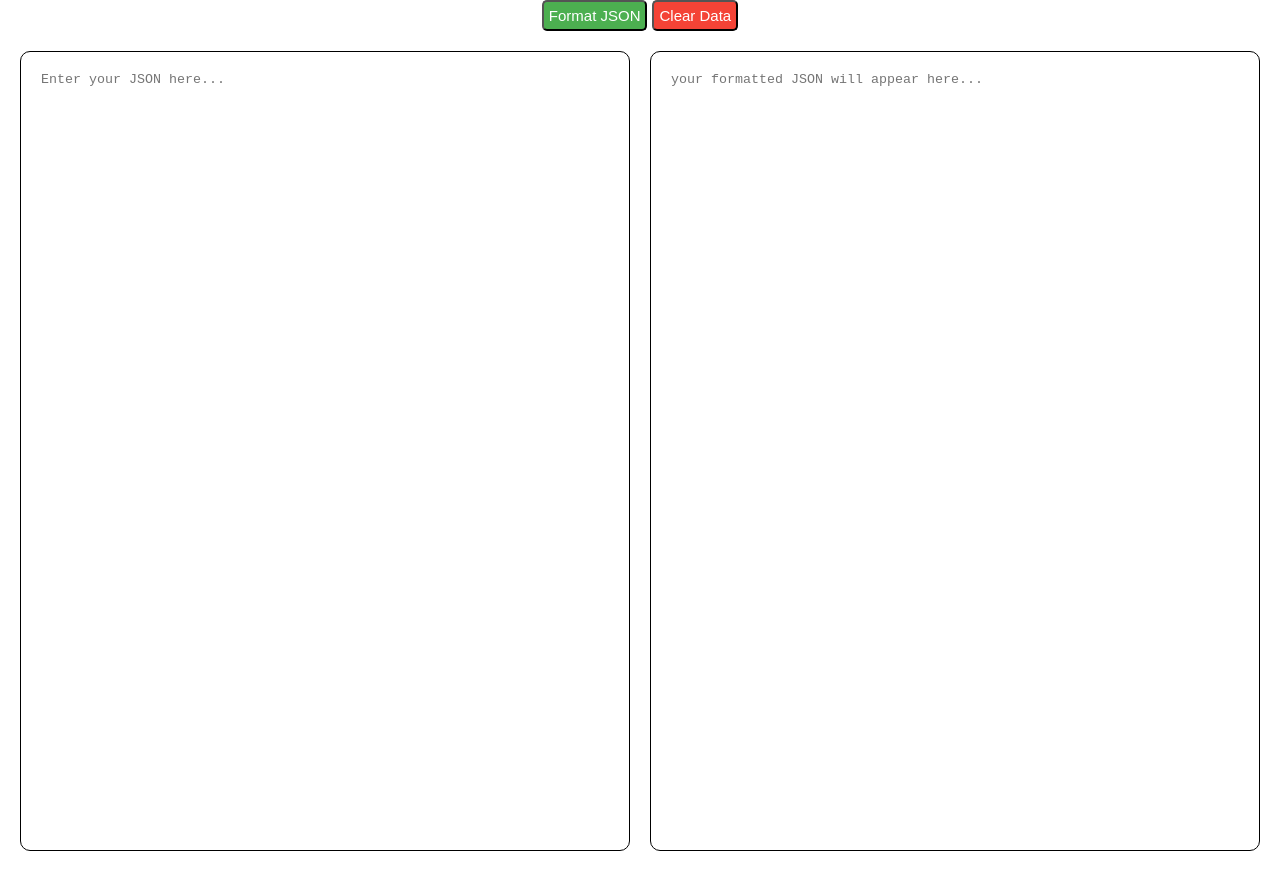
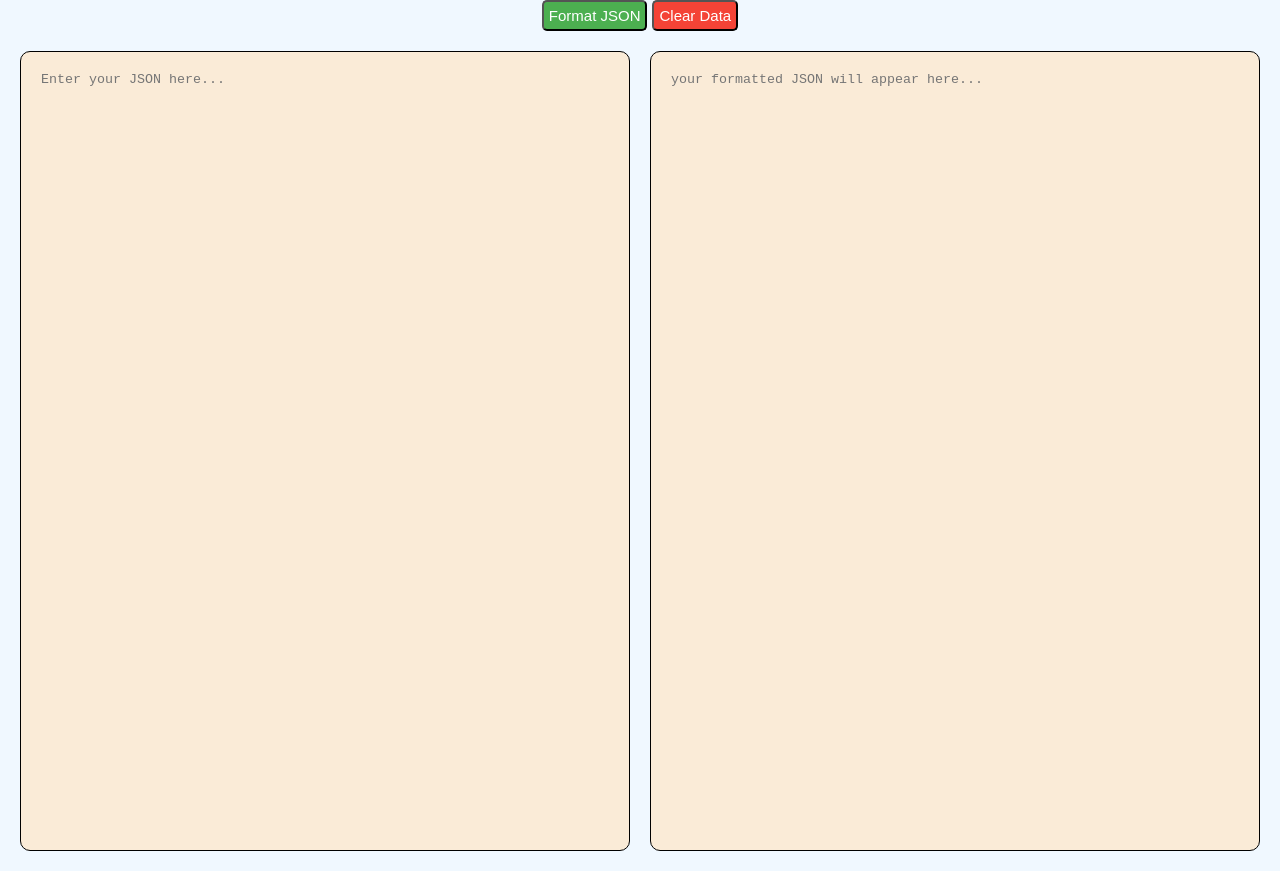
Before and after one commit to kk1110/Json-Formatter, a React (Create React App) app: page / in a window 1280 px wide. Built offline with nearby package versions, Linux system fonts and the light colour scheme.

Commit message:
some style changes

```diff
--- a/src/components/jsonFormatter.css
+++ b/src/components/jsonFormatter.css
@@ -1,5 +1,5 @@
 .container{
-    background-color:#ffff;
+    background-color:aliceblue;
     height:100vh;
     align-items:center;
     margin:0;
@@ -18,6 +18,7 @@
     cursor: pointer;
     resize: none;
     font-family: monospace;
+    background-color:antiquewhite;
 }
 
 .buttons{
@@ -32,6 +33,12 @@
     font-size: 15px;
     cursor:pointer;
 }
+.format-button:active{
+    background-color:rgb(14, 132, 14);
+}
+.clear-button:active{
+    background-color:rgb(158, 11, 11);
+}
 
 .format-button{
     background-color: #4CAF50;
--- a/src/index.css
+++ b/src/index.css
@@ -5,6 +5,7 @@ body {
     sans-serif;
   -webkit-font-smoothing: antialiased;
   -moz-osx-font-smoothing: grayscale;
+  background-color: aliceblue;
 }
 
 code {
```
